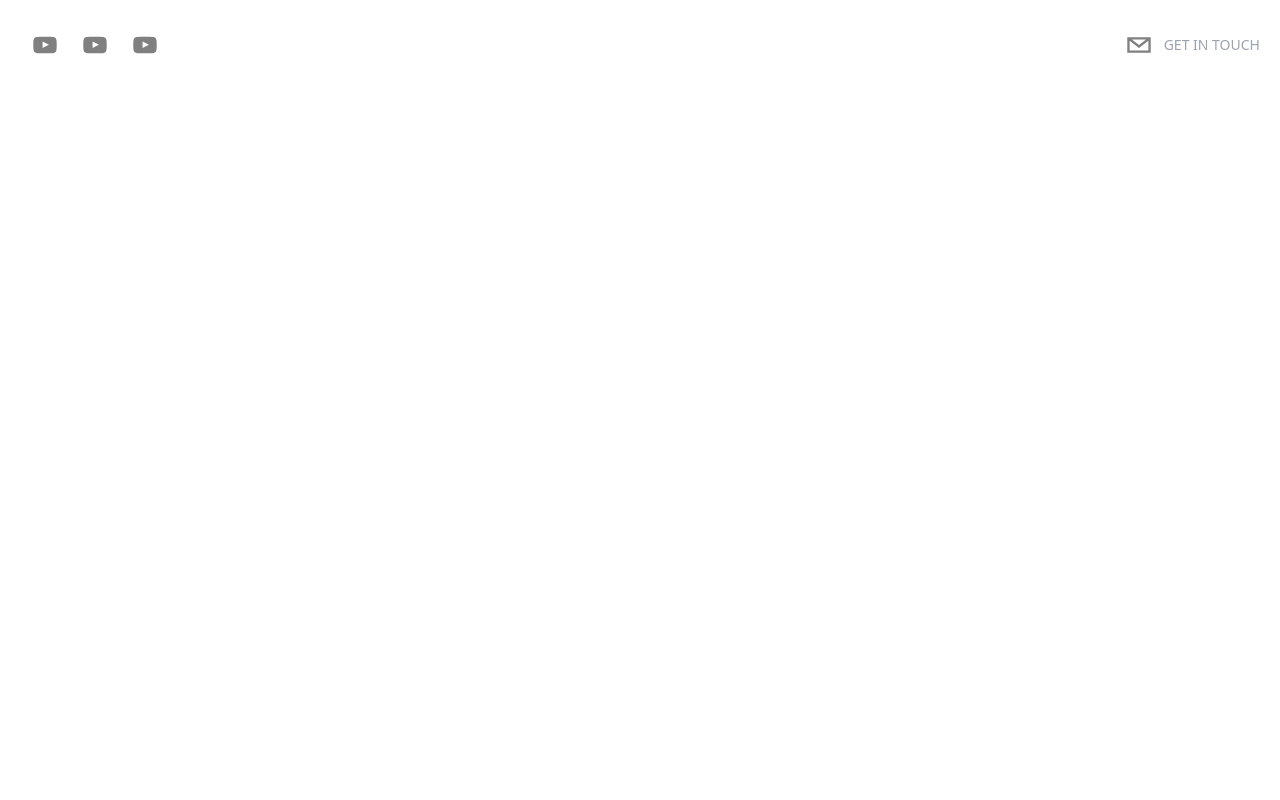
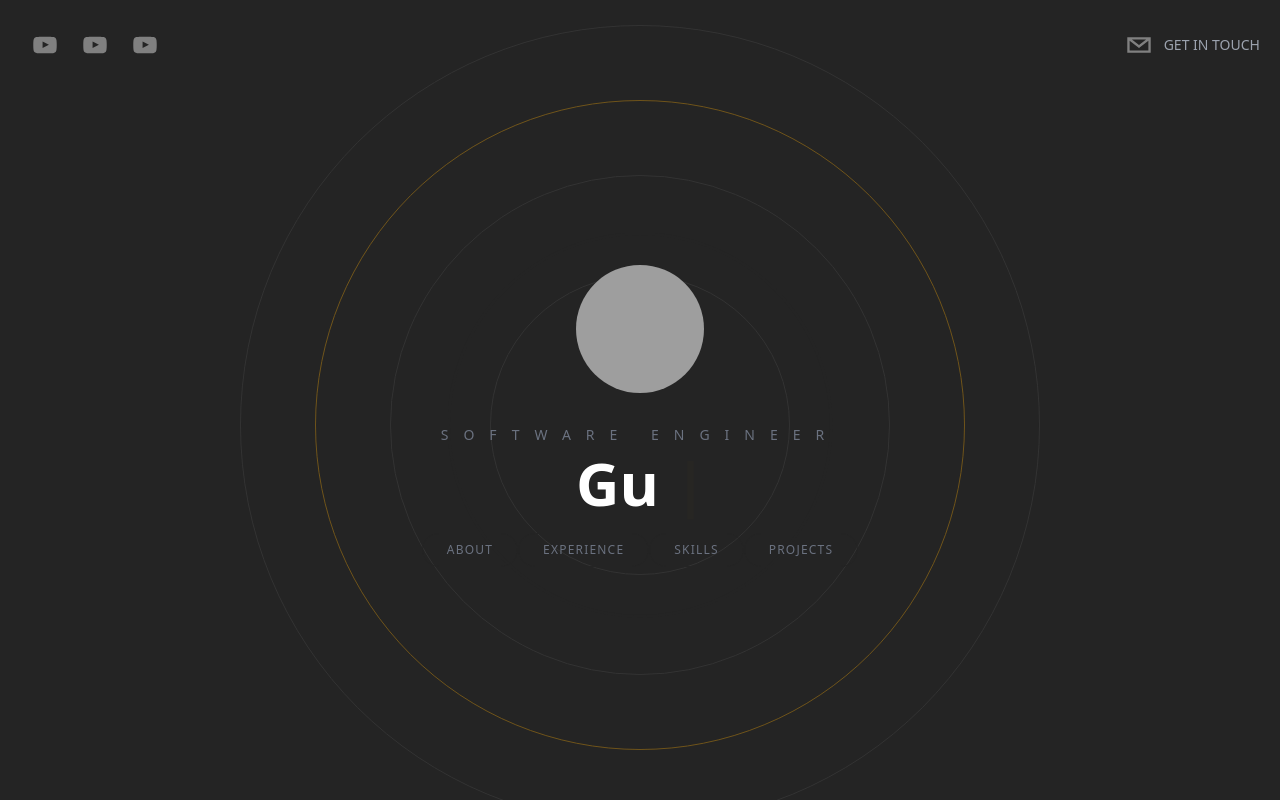
Before and after one commit to fedi-nabli/portfolio-next, a Next.js app: page / in a window 1280 px wide. Built offline with nearby package versions, Linux system fonts and the light colour scheme; grey boxes are pictures that could not be loaded.

Commit message:
Adde Hero section

```diff
--- /dev/null
+++ b/components/BackgroundCircles.tsx
@@ -0,0 +1,31 @@
+import React from 'react'
+import { motion } from 'framer-motion'
+
+type Props = {}
+
+function BackgroundCircles({}: Props) {
+  return (
+    <motion.div
+      initial={{
+        opacity: 0
+      }}
+      animate={{
+        scale: [1,2,2,3,1],
+        opacity: [0.1, 0.2, 0.4, 0.8, 0.1, 1.0],
+        borderRadius: ["20%", "20%", "50%", "80%", "20%"]
+      }}
+      transition={{
+        duration: 2.5
+      }}
+      className='relative flex justify-center items-center'
+    >
+      <div className='absolute border border-[#333333] rounded-full w-[200px] h-[200px] mt-96 animate-ping' />
+      <div className='absolute border border-[#333333] rounded-full w-[300px] h-[300px] mt-96' />
+      <div className='absolute border border-[#333333] rounded-full w-[500px] h-[500px] mt-96' />
+      <div className='absolute border border-[#F7AB0A] rounded-full opacity-20 w-[650px] h-[650px] mt-96 animate-pulse' />
+      <div className='absolute border border-[#333333] rounded-full w-[800px] h-[800px] mt-96' />
+    </motion.div>
+  )
+}
+
+export default BackgroundCircles
--- /dev/null
+++ b/components/Hero.tsx
@@ -0,0 +1,57 @@
+import Image from 'next/image'
+import Link from 'next/link'
+import React from 'react'
+import { Cursor, useTypewriter } from 'react-simple-typewriter'
+import BackgroundCircles from './BackgroundCircles'
+
+type Props = {}
+
+function Hero({}: Props) {
+  const [text, count] = useTypewriter({
+    words: [
+      "Hi, The Name's Fedi Nabli",
+      "Guy-who-loves-Coffee.tsx",
+      "<ButLovesToCodeMore />"
+    ],
+    loop: true,
+    delaySpeed: 2000
+  })
+
+  return (
+    <div className='h-screen flex flex-col space-y-8 items-center justify-center text-center overflow-hidden'>
+      <BackgroundCircles />
+      <img
+        className='relative rounded-full h-32 w-32 mx-auto object-cover'
+        src='https://cdn.sanity.io/images/ltuexkre/production/a766c574c295f2103c63c2dfdf675557c664d016-600x600.png'
+        alt='image'
+      />
+      <div className='z-20'>
+        <h2 className='text-sm uppercase text-gray-500 pb-2 tracking-[15px]'>Software Engineer</h2>
+        <h1 className='text-5xl lg:text-6xl font-semibold px-10'>
+          <span className='mr-3'>{text}</span>
+          <Cursor cursorColor='#F7AB0A' />
+        </h1>
+
+        <div className='pt-5'>
+          <Link href='#about'>
+            <button className='heroButton'>About</button>
+          </Link>
+
+          <Link href='#experience'>
+            <button className='heroButton'>Experience</button>
+          </Link>
+
+          <Link href='#skills'>
+            <button className='heroButton'>Skills</button>
+          </Link>
+
+          <Link href='#projects'>
+            <button className='heroButton'>Projects</button>
+          </Link>
+        </div>
+      </div>
+    </div>
+  )
+}
+
+export default Hero
--- a/package.json
+++ b/package.json
@@ -13,6 +13,7 @@
     "next": "12.3.1",
     "react": "18.2.0",
     "react-dom": "18.2.0",
+    "react-simple-typewriter": "^4.0.2",
     "react-social-icons": "^5.15.0"
   },
   "devDependencies": {
--- a/pages/index.tsx
+++ b/pages/index.tsx
@@ -1,10 +1,11 @@
 import type { NextPage } from 'next'
 import Head from 'next/head'
 import Header from '../components/Header'
+import Hero from '../components/Hero'
 
 const Home: NextPage = () => {
   return (
-    <div>
+    <div className='bg-[rgb(36,36,36)] text-white h-screen snap-y snap-mandatory overflow-scroll z-0'>
       <Head>
         <title>Fedi's Portfolio</title>
       </Head>
@@ -12,6 +13,9 @@
       <Header />
 
       {/* Hero */}
+      <section id='hero' className='snap-center'>
+        <Hero />
+      </section>
 
       {/* About */}
 
--- a/styles/globals.css
+++ b/styles/globals.css
@@ -1,3 +1,10 @@
 @tailwind base;
 @tailwind components;
 @tailwind utilities;
+
+@layer components {
+  .heroButton {
+    @apply px-6 py-2 border border-[#242424] rounded-full uppercase text-xs tracking-widest text-gray-500
+    transition-all hover:border-[#F7AB0A]/40 hover:text-[#F7AB0A]/40
+  }
+}
```
Also changed, not shown: 1 other file (tests, documents, lock files or other folders).
